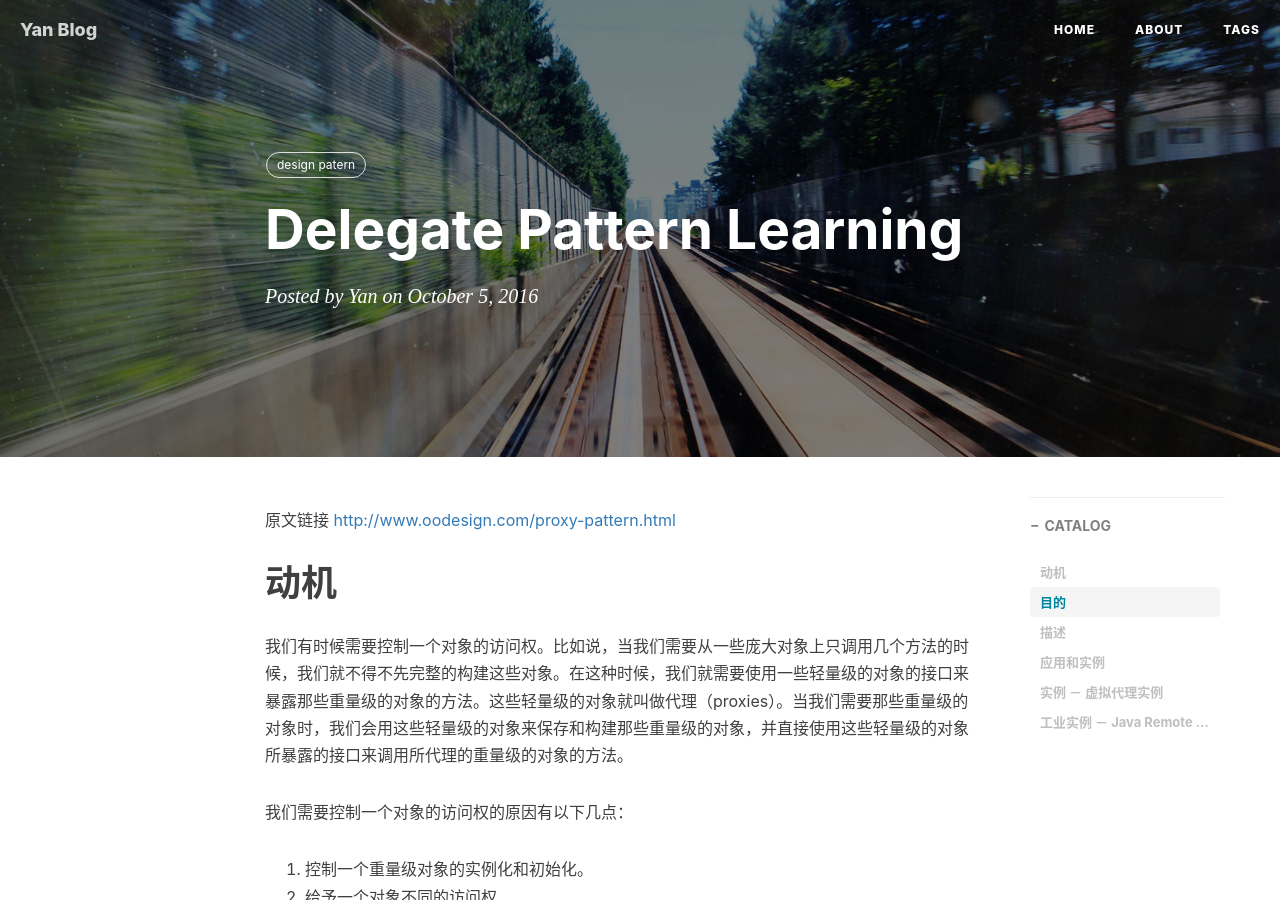
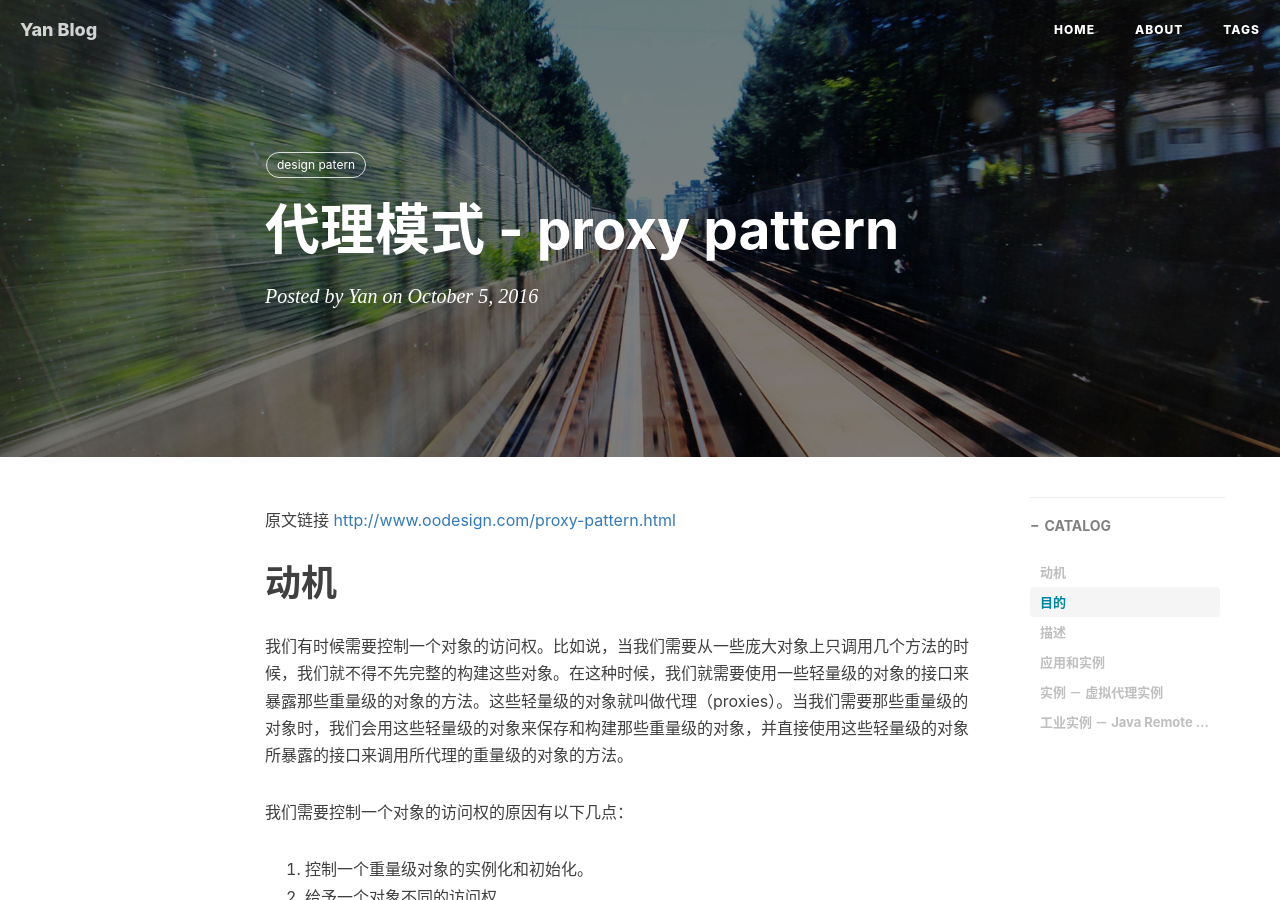
Before and after one commit to alvindaiyan/alvindaiyan.github.io, a Jekyll site: the page built from _posts/tech/2016-10-5-delegate-pattern.markdown, in a window 1280 px wide and 900 px high. Built offline with Jekyll 4.4.1, drawn with Linux system fonts in a browser that asks for light colours; nearby versions of some CDN libraries; comment, search, counter and statistics services are not loaded.

Commit message:
new post

```diff
--- a/_posts/tech/2016-10-5-delegate-pattern.markdown
+++ b/_posts/tech/2016-10-5-delegate-pattern.markdown
@@ -1,6 +1,6 @@
 ---
 layout: post
-title:  "Delegate Pattern Learning"
+title:  "代理模式 - proxy pattern"
 date:   2016-10-05 15:12:25
 author:     "Yan"
 header-img: "img/post-bg-2015.jpg"
```
